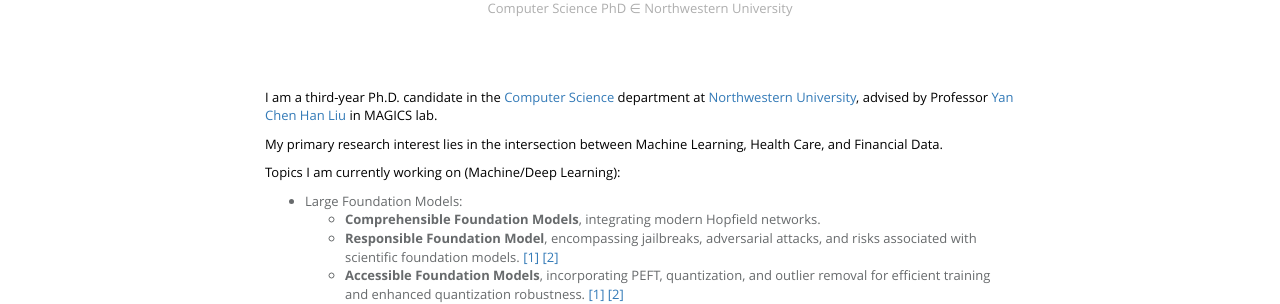
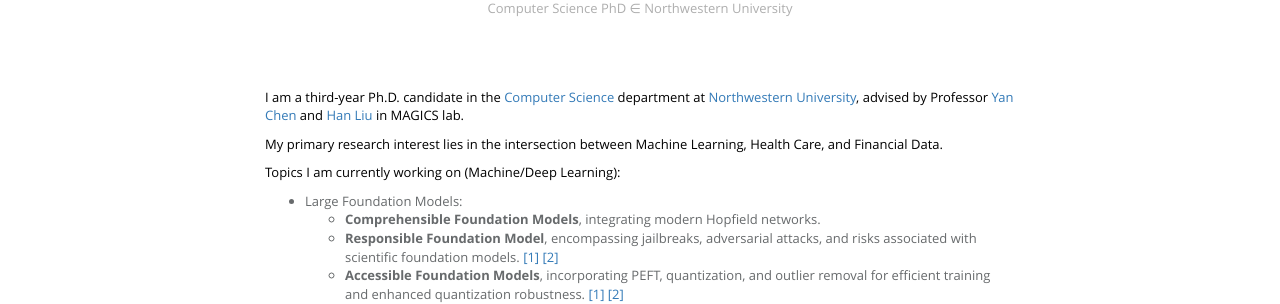
Before and after one commit to robinzixuan/robin.github.io, a Jekyll site: the page built from index.html, in a window 1280 px wide and 900 px high, scrolled down 707 px. Shown: the part 154-458 px from the top of the window. Built offline with Jekyll 4.4.1, drawn with Linux system fonts in a browser that asks for light colours.

Commit message:
Update about.html

```diff
--- a/_includes/sections/about.html
+++ b/_includes/sections/about.html
@@ -90,7 +90,7 @@
             <p><span data-i18n="about_me.des">{{ site.author.desc }}</span></p>
         </div>
         <div class="col-lg-8 col-lg-offset-2 m-t-lg m-b-lg wow zoomIn">
-            <p style="color:black;">I am a third-year Ph.D. candidate in the <a href="https://www.mccormick.northwestern.edu/computer-science/">Computer Science</a> department at <a href="https://www.northwestern.edu/">Northwestern University</a>, advised by Professor <a href='https://users.cs.northwestern.edu/~ychen/'>Yan Chen</a> <a href="https://www.mccormick.northwestern.edu/research-faculty/directory/profiles/liu-han.html">Han Liu</a> in MAGICS lab.</p>
+            <p style="color:black;">I am a third-year Ph.D. candidate in the <a href="https://www.mccormick.northwestern.edu/computer-science/">Computer Science</a> department at <a href="https://www.northwestern.edu/">Northwestern University</a>, advised by Professor <a href='https://users.cs.northwestern.edu/~ychen/'>Yan Chen</a> and <a href="https://www.mccormick.northwestern.edu/research-faculty/directory/profiles/liu-han.html">Han Liu</a> in MAGICS lab.</p>
             <p style="color:black;"> My primary research interest lies in the intersection between Machine Learning, Health Care, and Financial Data.</p>
             <p style="color:black;">Topics I am currently working on (Machine/Deep Learning):</p>
             <ul>
```
